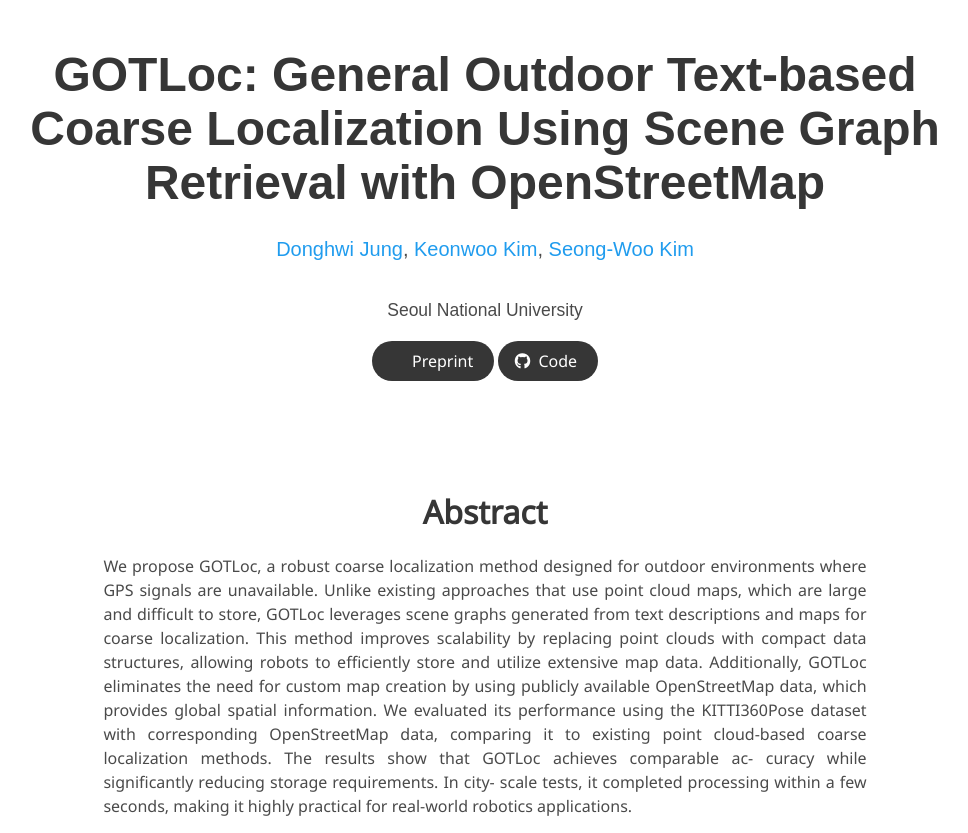
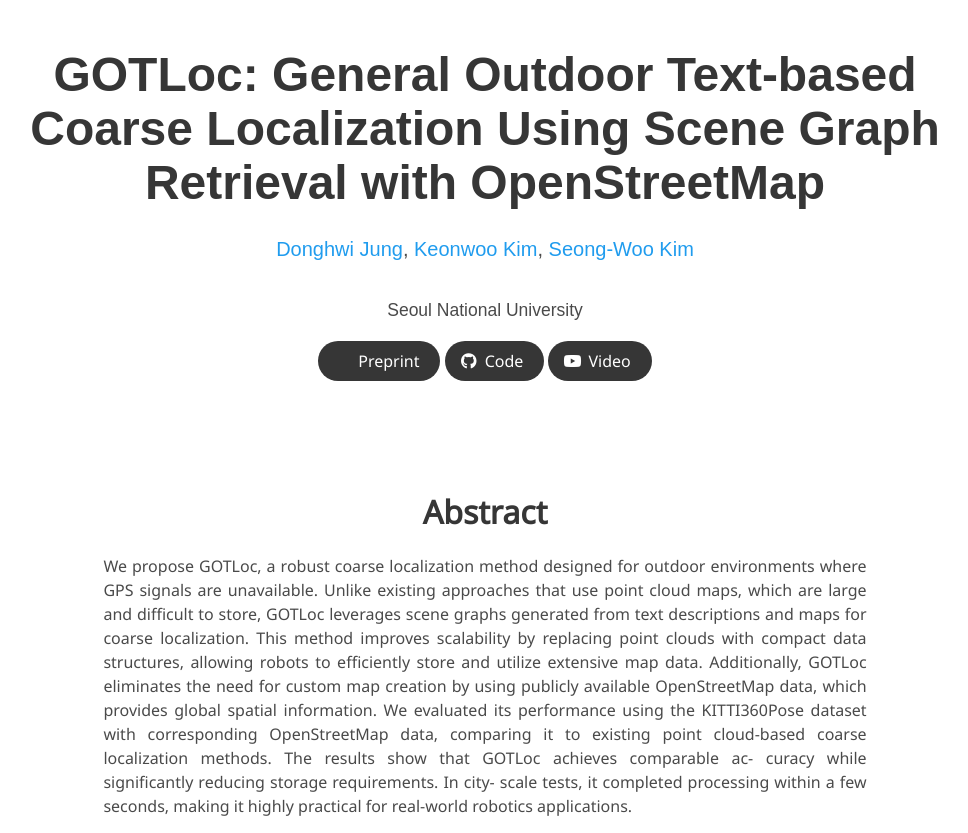
Before and after one commit to donghwijung/GOTPR_page, a plain HTML site: page index.html in a window 1280 px wide. Shown: the top 833 px of the page, without its empty margins (155-1123 px from the left). Drawn offline with nearby package versions, Linux system fonts and the light colour scheme; some icons are missing; a web font is replaced by a local one.

Commit message:
Added a youtube button

```diff
--- a/index.html
+++ b/index.html
@@ -85,6 +85,17 @@
                       <i class="fab fa-github"></i>
                     </span>
                     <span>Code</span>
+                  </a>
+                </span>
+
+                <!-- Youtube link -->
+                <span class="link-block">
+                  <a href="https://youtu.be/59K14A1NqNw?si=-aKJ2l4cAAXT3K6L" target="https://youtu.be/59K14A1NqNw?si=-aKJ2l4cAAXT3K6L"
+                  class="external-link button is-normal is-rounded is-dark">
+                    <span class="icon">
+                      <i class="fa fa-youtube-play"></i>
+                    </span>
+                    <span>Video</span>
                   </a>
                 </span>
             </div>
```
